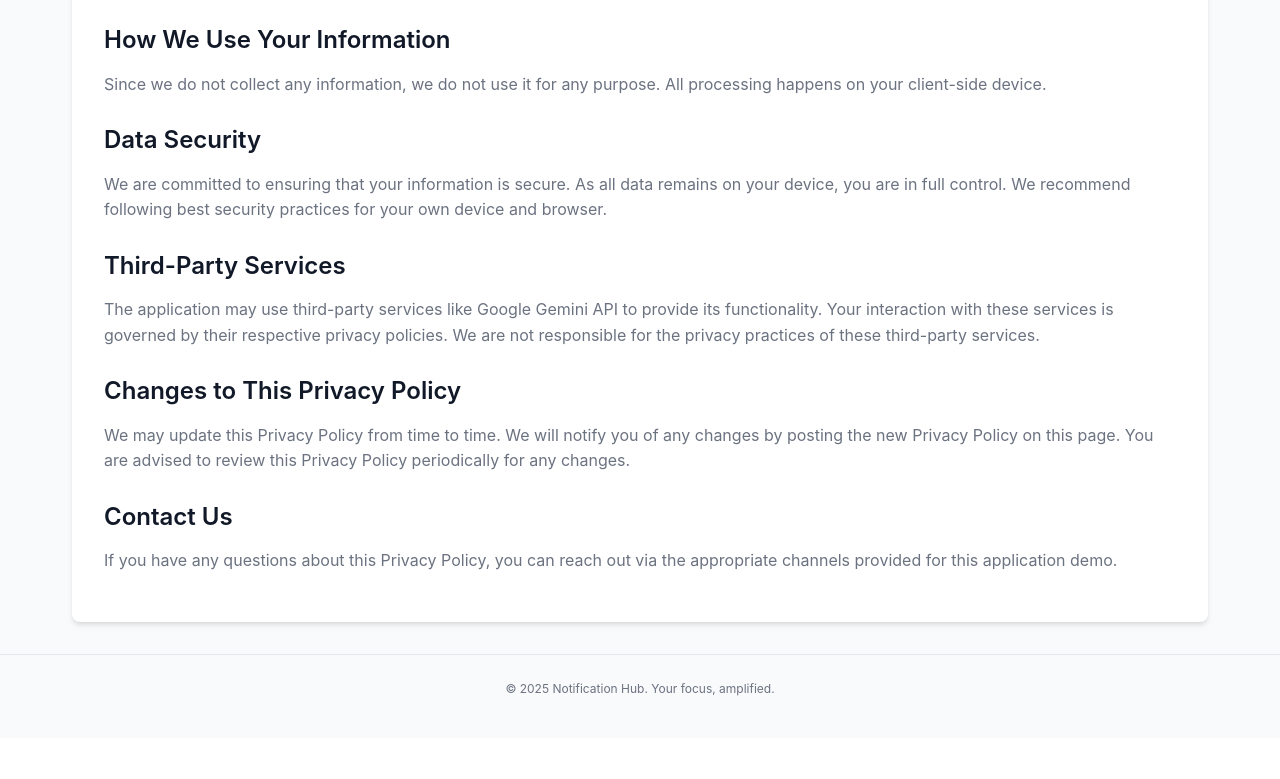
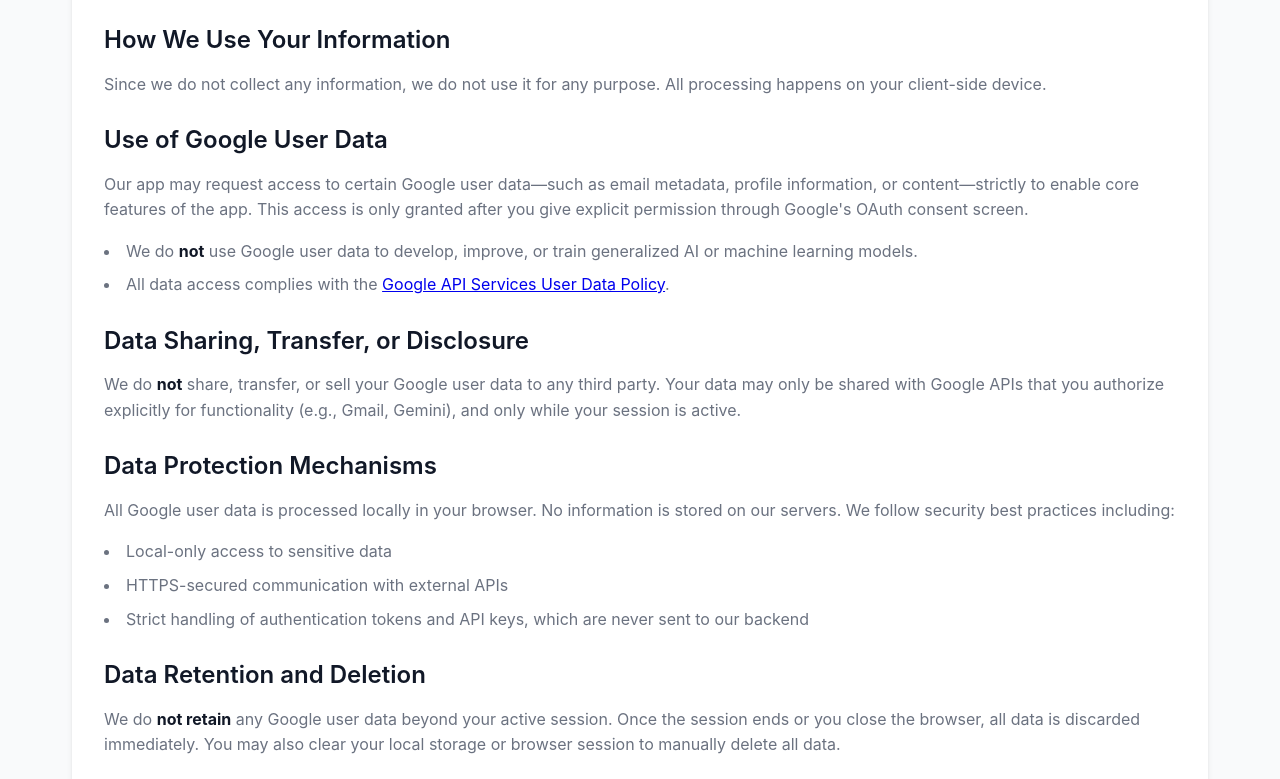
Before and after one commit to Dhruv942/chrome, a browser extension: page another/public/privacy-policy.html in a window 1280 px wide. Shown: the part 566-1345 px from the top of the page. Before the commit the page ends 1304 px from the top, so only its background shows below. Drawn offline with Linux system fonts and the light colour scheme.

Commit message:
privacy updated

```diff
--- a/another/api/tabs/linkedin.js
+++ b/another/api/tabs/linkedin.js
@@ -7,8 +7,8 @@ const { analyzeEmail } = require('../utils/geminiService'); // Make sure this pa
 
 router.get('/', async (req, res) => {
   try {
-    // refreshTokenMiddleware ने पहले ही client को इनिशियलाइज़ और रीफ्रेश कर दिया है
-    const oauth2Client = req.googleOAuth2Client; // <-- **इसे यहां उपयोग करें**
+
+    const oauth2Client = req.googleOAuth2Client;
 
     if (!oauth2Client) {
         console.error('linkedinTabRoutes: googleOAuth2Client not found on request. Middleware might have failed.');
--- a/another/public/privacy-policy.html
+++ b/another/public/privacy-policy.html
@@ -1,8 +1,8 @@
 <!DOCTYPE html>
 <html lang="en">
 <head>
-    <meta charset="UTF-8">
-    <meta name="viewport" content="width=device-width, initial-scale=1.0">
+  <meta charset="UTF-8" />
+  <meta name="viewport" content="width=device-width, initial-scale=1.0"/>
   <title>Privacy Policy - Notification Hub</title>
   <style>
     * {
@@ -118,12 +118,6 @@
       box-shadow: 0 4px 6px -1px rgba(0, 0, 0, 0.1), 0 2px 4px -1px rgba(0, 0, 0, 0.06);
     }
 
-        @media (min-width: 640px) {
-            .content-card {
-                padding: 2rem;
-            }
-        }
-
     .last-updated {
       margin-bottom: 1rem;
       color: #6b7280;
@@ -188,14 +182,10 @@
           <p class="last-updated">Last updated: <span id="current-date"></span></p>
 
           <h2>Introduction</h2>
-                    <p>
-                        Welcome to Notification Hub. We are committed to protecting your privacy. This Privacy Policy explains how we collect, use, disclose, and safeguard your information when you use our application.
-                    </p>
+          <p>Welcome to Notification Hub. We are committed to protecting your privacy. This Privacy Policy explains how we collect, use, disclose, and safeguard your information when you use our application.</p>
 
           <h2>Information We Collect</h2>
-                    <p>
-                        This application is designed to be a demo and operates entirely on your local device. We do not collect, store, or transmit any personal information. All notification data is mocked and stored locally within your browser session.
-                    </p>
+          <p>This application is designed to be a demo and operates entirely on your local device. We do not collect, store, or transmit any personal information. All notification data is mocked and stored locally within your browser session.</p>
           <ul>
             <li><strong>Personal Data:</strong> We do not collect any personally identifiable information.</li>
             <li><strong>Usage Data:</strong> We do not track your usage of the application.</li>
@@ -203,29 +193,37 @@
           </ul>
 
           <h2>How We Use Your Information</h2>
-                    <p>
-                        Since we do not collect any information, we do not use it for any purpose. All processing happens on your client-side device.
-                    </p>
+          <p>Since we do not collect any information, we do not use it for any purpose. All processing happens on your client-side device.</p>
 
-                    <h2>Data Security</h2>
-                    <p>
-                        We are committed to ensuring that your information is secure. As all data remains on your device, you are in full control. We recommend following best security practices for your own device and browser.
-                    </p>
+          <h2>Use of Google User Data</h2>
+          <p>Our app may request access to certain Google user data—such as email metadata, profile information, or content—strictly to enable core features of the app. This access is only granted after you give explicit permission through Google's OAuth consent screen.</p>
+          <ul>
+            <li>We do <strong>not</strong> use Google user data to develop, improve, or train generalized AI or machine learning models.</li>
+            <li>All data access complies with the <a href="https://developers.google.com/terms/api-services-user-data-policy" target="_blank" rel="noopener noreferrer">Google API Services User Data Policy</a>.</li>
+          </ul>
+
+          <h2>Data Sharing, Transfer, or Disclosure</h2>
+          <p>We do <strong>not</strong> share, transfer, or sell your Google user data to any third party. Your data may only be shared with Google APIs that you authorize explicitly for functionality (e.g., Gmail, Gemini), and only while your session is active.</p>
+
+          <h2>Data Protection Mechanisms</h2>
+          <p>All Google user data is processed locally in your browser. No information is stored on our servers. We follow security best practices including:</p>
+          <ul>
+            <li>Local-only access to sensitive data</li>
+            <li>HTTPS-secured communication with external APIs</li>
+            <li>Strict handling of authentication tokens and API keys, which are never sent to our backend</li>
+          </ul>
+
+          <h2>Data Retention and Deletion</h2>
+          <p>We do <strong>not retain</strong> any Google user data beyond your active session. Once the session ends or you close the browser, all data is discarded immediately. You may also clear your local storage or browser session to manually delete all data.</p>
 
           <h2>Third-Party Services</h2>
-                    <p>
-                        The application may use third-party services like Google Gemini API to provide its functionality. Your interaction with these services is governed by their respective privacy policies. We are not responsible for the privacy practices of these third-party services.
-                    </p>
+          <p>The application may use third-party services like Google Gemini API to provide its functionality. Your interaction with these services is governed by their respective privacy policies. We are not responsible for the privacy practices of these third-party services.</p>
 
           <h2>Changes to This Privacy Policy</h2>
-                    <p>
-                        We may update this Privacy Policy from time to time. We will notify you of any changes by posting the new Privacy Policy on this page. You are advised to review this Privacy Policy periodically for any changes.
-                    </p>
+          <p>We may update this Privacy Policy from time to time. We will notify you of any changes by posting the new Privacy Policy on this page. You are advised to review this Privacy Policy periodically for any changes.</p>
 
           <h2>Contact Us</h2>
-                    <p>
-                        If you have any questions about this Privacy Policy, you can reach out via the appropriate channels provided for this application demo.
-                    </p>
+          <p>If you have any questions about this Privacy Policy, you can reach out via the appropriate channels provided for this application demo.</p>
         </div>
       </div>
     </main>
@@ -236,7 +234,6 @@
   </div>
 
   <script>
-        // Set current date and year
     const currentDate = new Date().toLocaleDateString('en-US', {
       year: 'numeric',
       month: 'long',
@@ -245,19 +242,8 @@
     document.getElementById('current-date').textContent = currentDate;
     document.getElementById('current-year').textContent = new Date().getFullYear();
 
-        // Back button functionality
     function goBack() {
-            // You can customize this function based on your needs
-            // For example, go back in browser history:
       window.history.back();
-
-            // Or redirect to a specific page:
-            // window.location.href = '/dashboard';
-
-            // Or call a parent function if this is embedded:
-            // if (window.parent && window.parent.closePrivacyPolicy) {
-            //     window.parent.closePrivacyPolicy();
-            // }
     }
   </script>
 </body>
```
Also changed, not shown: another/api/tabs/gmail.js (+5 -7 lines). Lines whose indentation alone changed are shown as unchanged.
